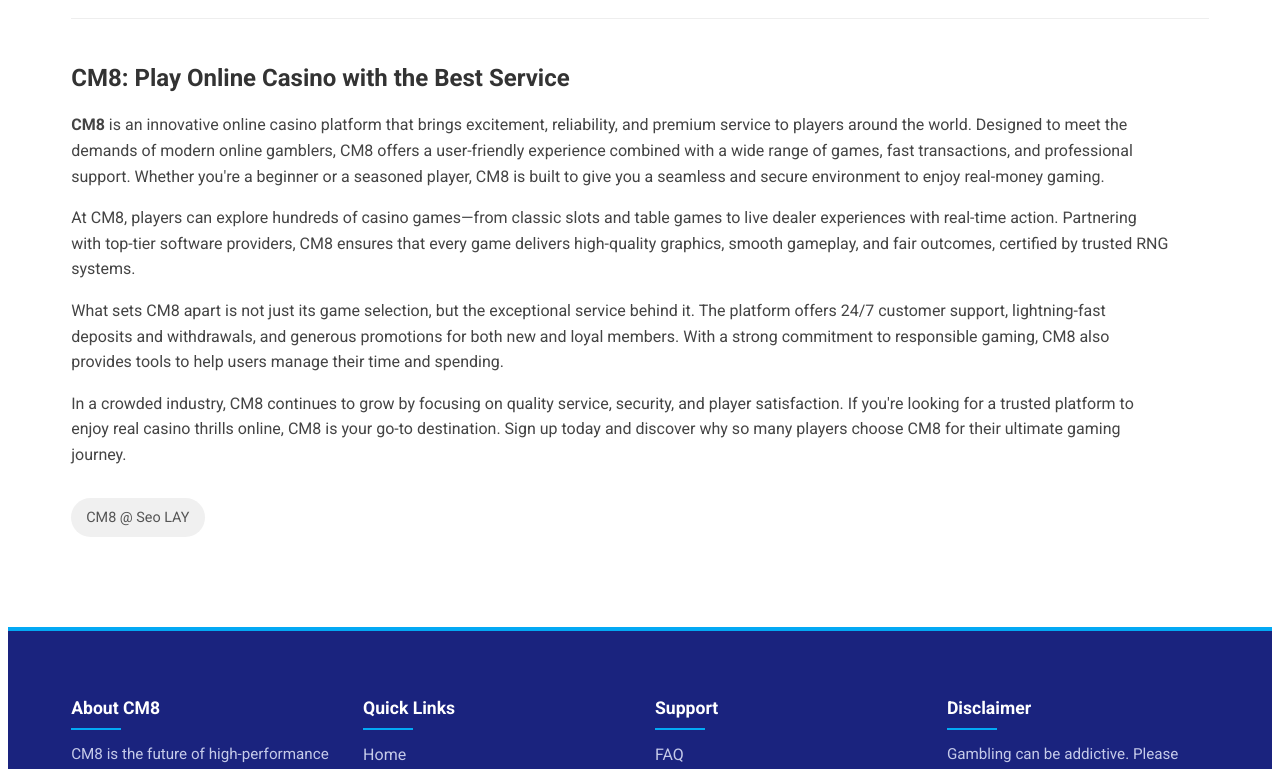
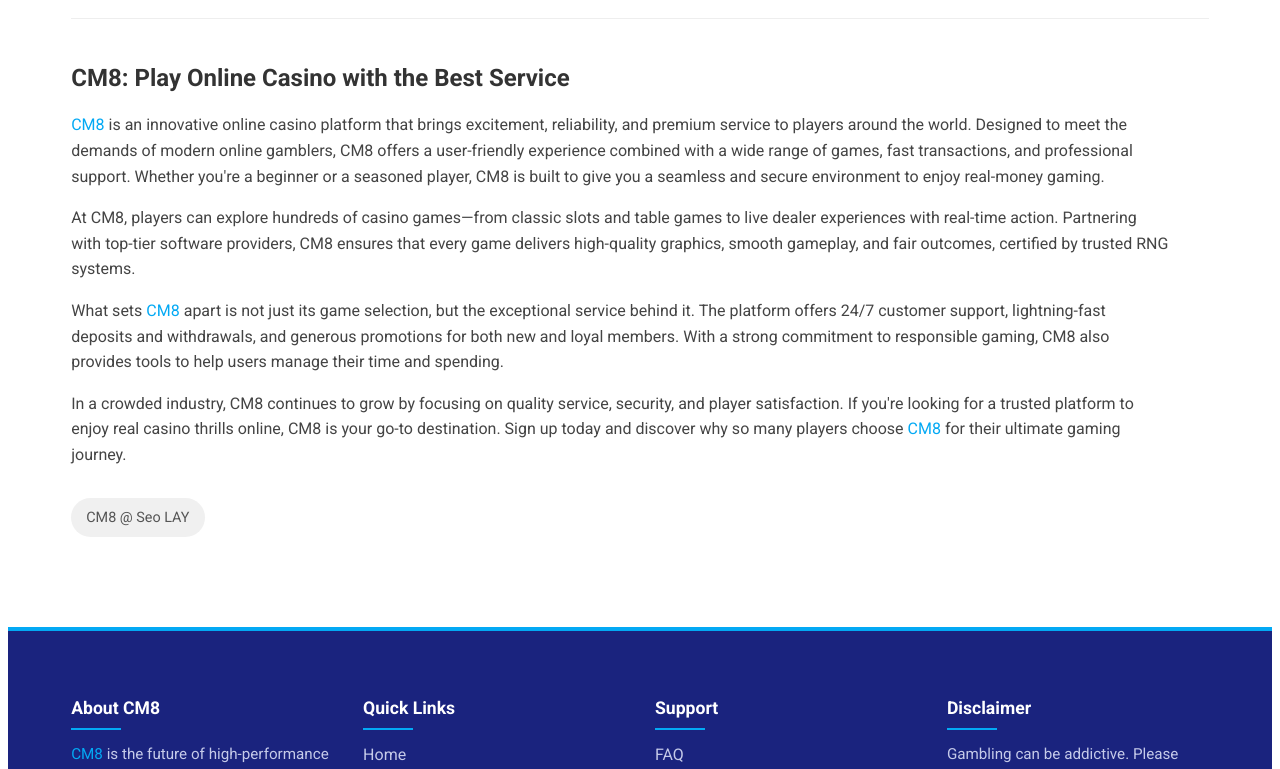
Before and after one commit to SL2-200m/CM8-2, a plain HTML site: page index.html in a window 1280 px wide. Shown: the part 938-1707 px from the top of the page. Drawn offline with Linux system fonts and the light colour scheme.

Commit message:
feat : added a html file

```diff
--- a/index.html
+++ b/index.html
@@ -125,10 +125,10 @@
 
                 <div class="product-description">
                     <h2>CM8: Play Online Casino with the Best Service</h2>
-                    <p><strong>CM8</strong> is an innovative online casino platform that brings excitement, reliability, and premium service to players around the world. Designed to meet the demands of modern online gamblers, CM8 offers a user-friendly experience combined with a wide range of games, fast transactions, and professional support. Whether you're a beginner or a seasoned player, CM8 is built to give you a seamless and secure environment to enjoy real-money gaming.</p>
+                    <p><a href="/">CM8</a> is an innovative online casino platform that brings excitement, reliability, and premium service to players around the world. Designed to meet the demands of modern online gamblers, CM8 offers a user-friendly experience combined with a wide range of games, fast transactions, and professional support. Whether you're a beginner or a seasoned player, CM8 is built to give you a seamless and secure environment to enjoy real-money gaming.</p>
                     <p>At CM8, players can explore hundreds of casino games—from classic slots and table games to live dealer experiences with real-time action. Partnering with top-tier software providers, CM8 ensures that every game delivers high-quality graphics, smooth gameplay, and fair outcomes, certified by trusted RNG systems.</p>
-                    <p>What sets CM8 apart is not just its game selection, but the exceptional service behind it. The platform offers 24/7 customer support, lightning-fast deposits and withdrawals, and generous promotions for both new and loyal members. With a strong commitment to responsible gaming, CM8 also provides tools to help users manage their time and spending.</p>
-                    <p>In a crowded industry, CM8 continues to grow by focusing on quality service, security, and player satisfaction. If you're looking for a trusted platform to enjoy real casino thrills online, CM8 is your go-to destination. Sign up today and discover why so many players choose CM8 for their ultimate gaming journey.</p>
+                    <p>What sets <a href="/">CM8</a> apart is not just its game selection, but the exceptional service behind it. The platform offers 24/7 customer support, lightning-fast deposits and withdrawals, and generous promotions for both new and loyal members. With a strong commitment to responsible gaming, CM8 also provides tools to help users manage their time and spending.</p>
+                    <p>In a crowded industry, CM8 continues to grow by focusing on quality service, security, and player satisfaction. If you're looking for a trusted platform to enjoy real casino thrills online, CM8 is your go-to destination. Sign up today and discover why so many players choose <a href="/">CM8</a> for their ultimate gaming journey.</p>
                 </div>
 
                 <div class="product-tags">
@@ -143,7 +143,7 @@
         <div class="container footer-container">
             <div class="footer-col">
                 <h4 class="footer-heading">About CM8</h4>
-                <p>CM8 is the future of high-performance innovation in online gaming. We provide cutting-edge, reliable, and secure entertainment, engineered for peak performance and player satisfaction.</p>
+                <p><a href="/">CM8</a> is the future of high-performance innovation in online gaming. We provide cutting-edge, reliable, and secure entertainment, engineered for peak performance and player satisfaction.</p>
                 <div class="social-links">
                     <a href="#"><i class="fab fa-facebook-f"></i></a>
                     <a href="#"><i class="fab fa-twitter"></i></a>
```
